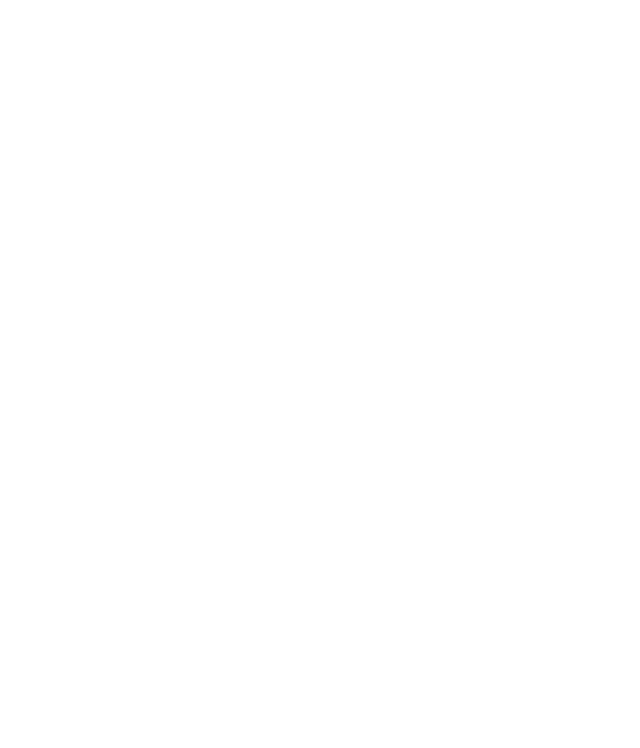
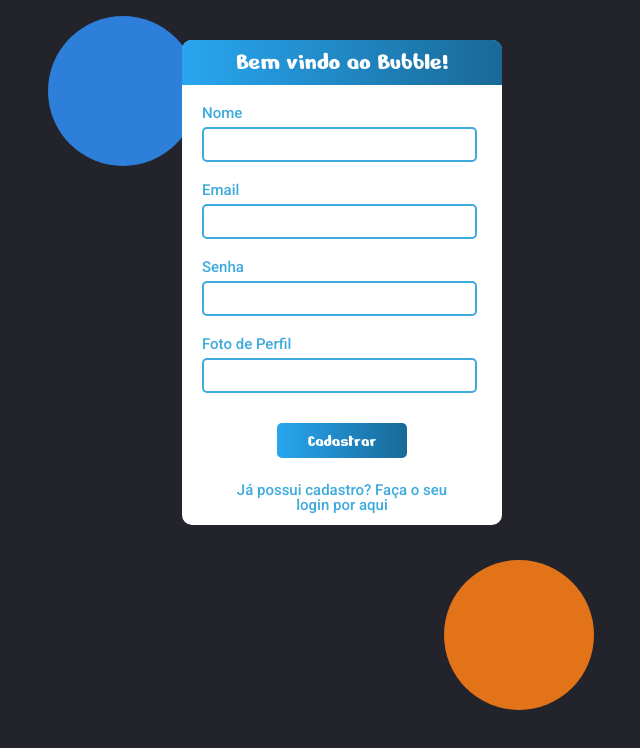
Before and after one commit to EduardoPacheco12/bubble-frontend, a React (Create React App) app: page /sign-up in a window 1280 px wide. Shown: the top 748 px of the page, without its empty margins (298-938 px from the left). Built offline with nearby package versions, Linux system fonts and the light colour scheme.

Commit message:
feat: add Register Screen

```diff
--- a/src/pages/Login/index.js
+++ b/src/pages/Login/index.js
@@ -23,7 +23,7 @@ function Login() {
           <TitleComponent>Bem vindo ao Bubble!</TitleComponent>
         </BlueStrip>
         <Form>
-          <AuthInput id="usuario" text="Email" type="e-mail" load={load} variable={email} setVariable={setEmail} />
+          <AuthInput id="email" text="Email" type="e-mail" load={load} variable={email} setVariable={setEmail} />
           <AuthInput id="senha" text="Senha" type="password" load={load} variable={password} setVariable={setPassword} />
           <AuthButton text="Entrar" load={load} />
         </Form>
--- a/src/pages/Register/index.js
+++ b/src/pages/Register/index.js
@@ -1,3 +1,67 @@
-function Register() {}
+import styled from "styled-components";
+import { useReducer, useState } from "react";
+import { Link } from "react-router-dom";
+import GlobalStyle from "../../assets/GlobalStyle";
+import BubbleComponent from "../../components/General/BubbleComponent";
+import BlueStrip from "../../components/Auth/BlueStrip";
+import TitleComponent from "../../components/Auth/TitleComponent";
+import AuthInput from "../../components/Auth/AuthInput";
+import AuthButton from "../../components/Auth/AuthButton";
+import AuthSwitchPage from "../../components/Auth/AuthSwitchPage";
+
+function Register() {
+  const [load, setLoad] = useState(false);
+  const [name, setName] = useState("");
+  const [email, setEmail] = useState("");
+  const [password, setPassword] = useState("");
+  const [picture, setPicture] = useState("");
+
+  return (
+    <Container>
+      <GlobalStyle />
+      <BubbleComponent color="#2e7fda" top="2vh" left="27vw" />
+      <Content>
+        <BlueStrip>
+          <TitleComponent>Bem vindo ao Bubble!</TitleComponent>
+        </BlueStrip>
+        <Form>
+          <AuthInput id="name" text="Nome" type="text" load={load} variable={name} setVariable={setName} />
+          <AuthInput id="email" text="Email" type="e-mail" load={load} variable={email} setVariable={setEmail} />
+          <AuthInput id="senha" text="Senha" type="password" load={load} variable={password} setVariable={setPassword} />
+          <AuthInput id="picture" text="Foto de Perfil" type="url" load={load} variable={picture} setVariable={setPicture} />
+          <AuthButton text="Cadastrar" load={load} />
+        </Form>
+        <Click to="/sign-in">
+          <AuthSwitchPage>Já possui cadastro? Faça o seu login por aqui</AuthSwitchPage>
+        </Click>
+      </Content>
+      <BubbleComponent color="#e27319" top="70vh" left="58vw" />
+    </Container>
+  );
+}
 
 export default Register;
+
+const Container = styled.div`
+  display: flex;
+  justify-content: center;
+  align-items: center;
+`;
+
+const Content = styled.div`
+  background-color: #ffffff;
+  width: 320px;
+  height: 485px;
+  border-radius: 10px;
+  margin-top: 5vh;
+`;
+
+const Form = styled.form`
+  display: flex;
+  flex-direction: column;
+  align-items: center;
+`;
+
+const Click = styled(Link)`
+  text-decoration: none;
+`;
```
